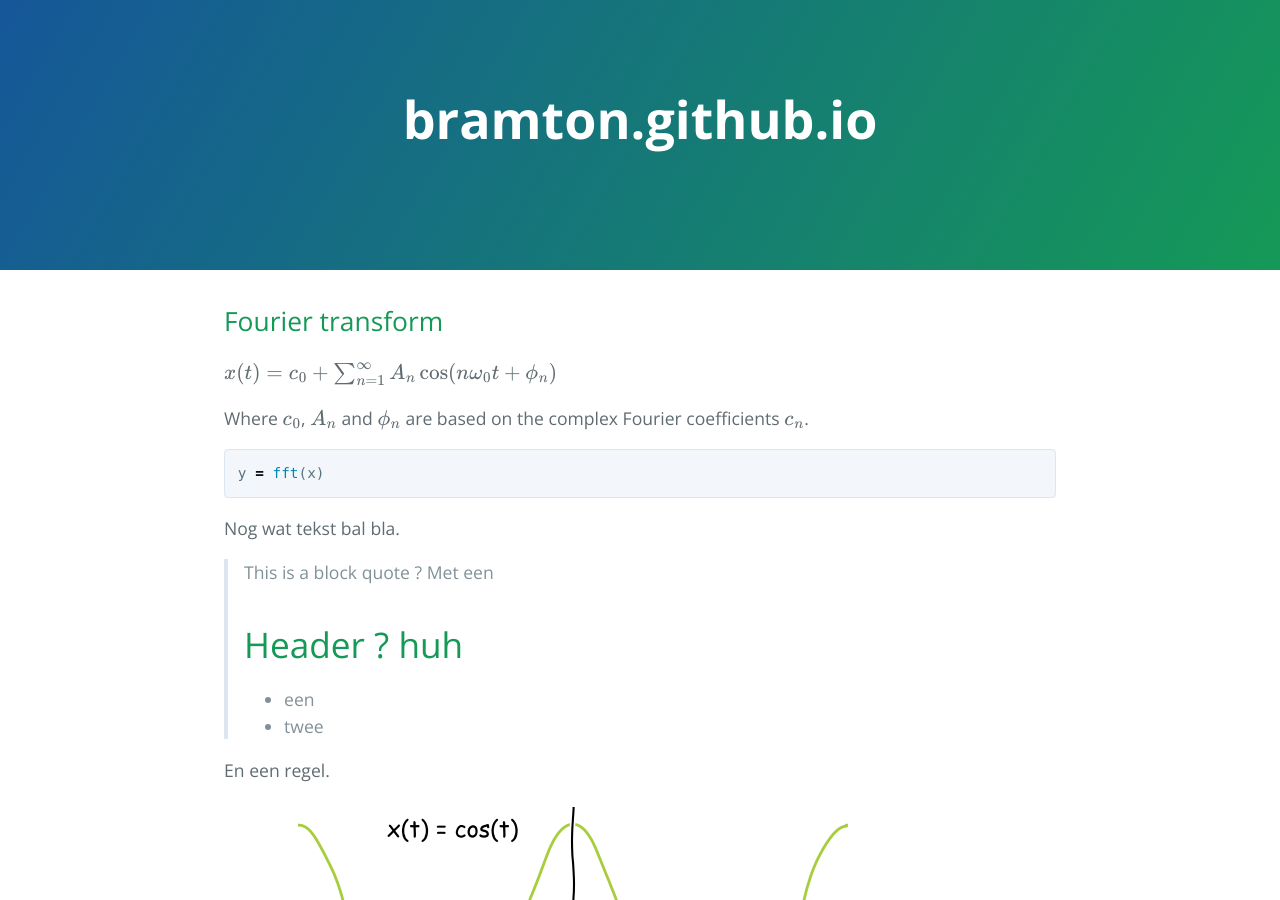
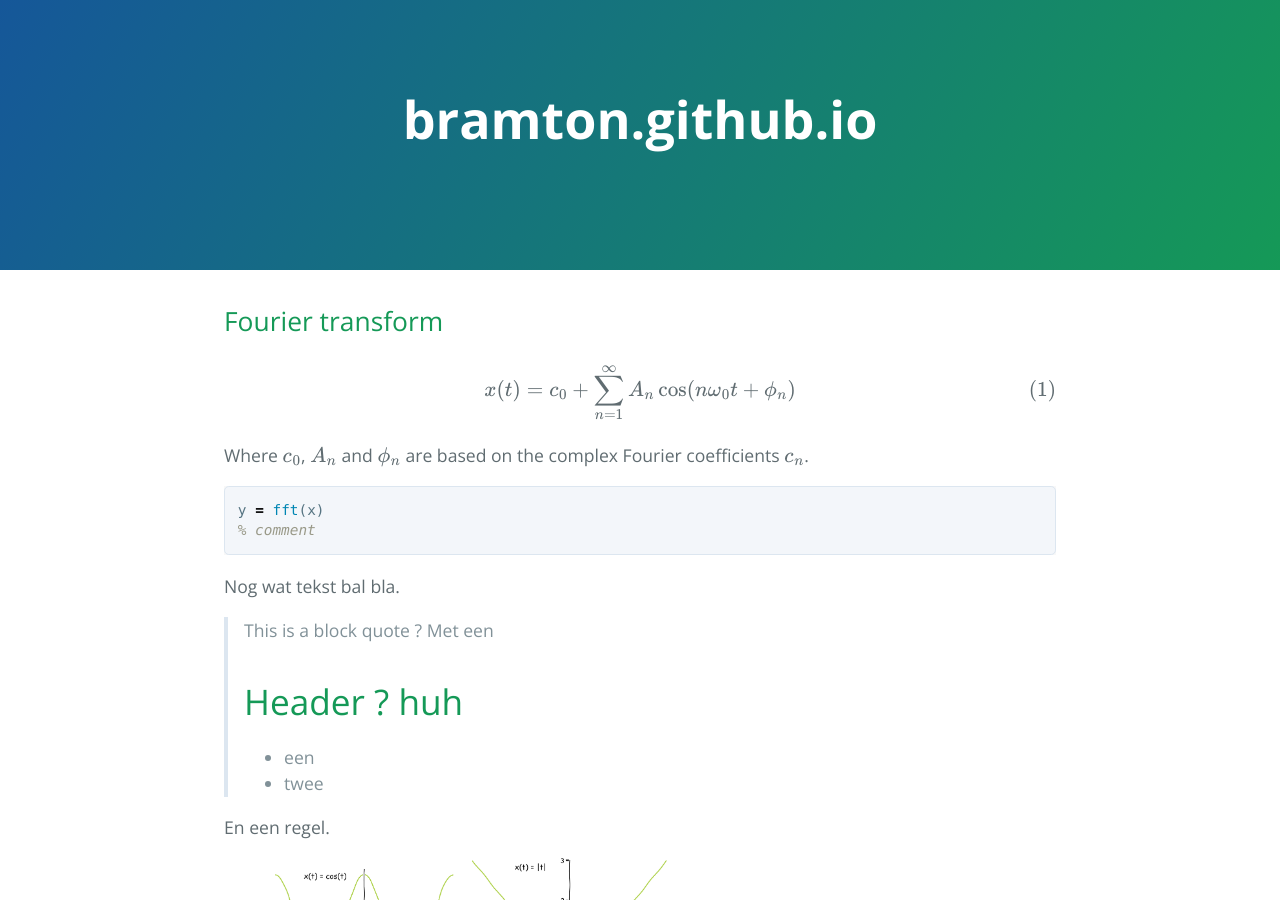
Before and after one commit to bramton/bramton.github.io, a Jekyll site: the page built from index.md, in a window 1280 px wide and 900 px high. Built offline with Jekyll 4.4.1, drawn with Linux system fonts in a browser that asks for light colours; our own code applies the rules of GitHub Pages for plain Markdown files; formulas are drawn with MathJax 3; the repository's description, which GitHub fills in, is left out.

Commit message:
Added width to images

```diff
--- a/index.md
+++ b/index.md
@@ -1,10 +1,14 @@
 ## Fourier transform
-$$x(t) = c_0 + \sum_{n=1}^\infty A_n \cos(n\omega_0t + \phi_n)$$
+
+$$
+x(t) = c_0 + \sum_{n=1}^\infty A_n \cos(n\omega_0t + \phi_n)
+$$
 
 Where $c_0$, $A_n$ and $\phi_n$ are based on the complex Fourier coefficients $c_n$.
 
 ~~~ matlab
 y = fft(x)
+% comment
 ~~~
 
 Nog wat tekst  bal bla.
@@ -17,9 +21,9 @@
 
 En een regel.
 <figure>
-<img src="assets/function_cos.png" alt="Cosine function" />
-<img src="assets/function_abs.png" alt="Absolute function" />
-<figcaption>
-Examples of even functions
-</figcaption>
+	<img src="assets/function_cos.png" alt="Cosine function" width="200"/>
+	<img src="assets/function_abs.png" alt="Absolute function" width="200"/>
+	<figcaption>
+	Examples of even functions
+	</figcaption>
 </figure>
```
